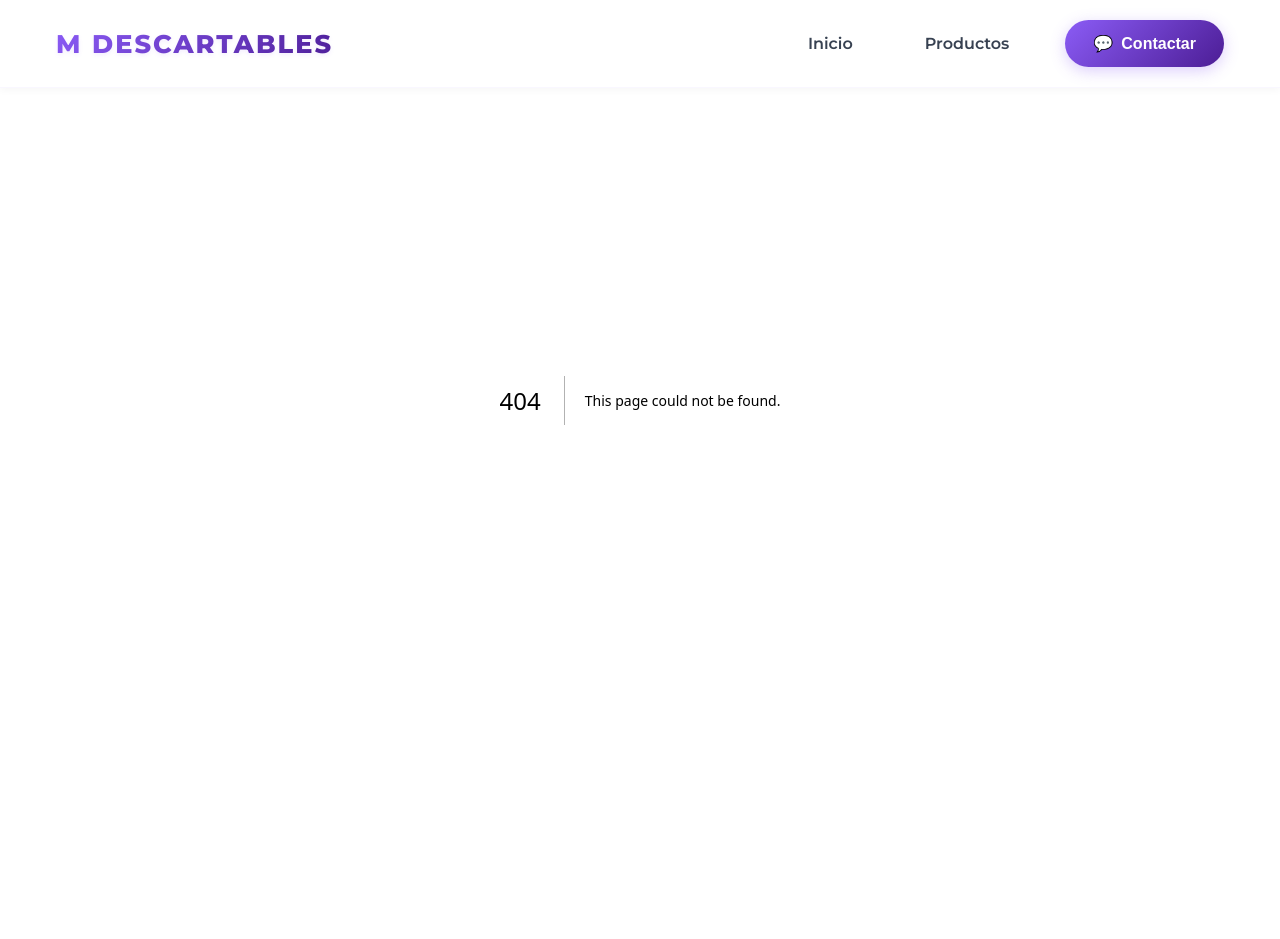
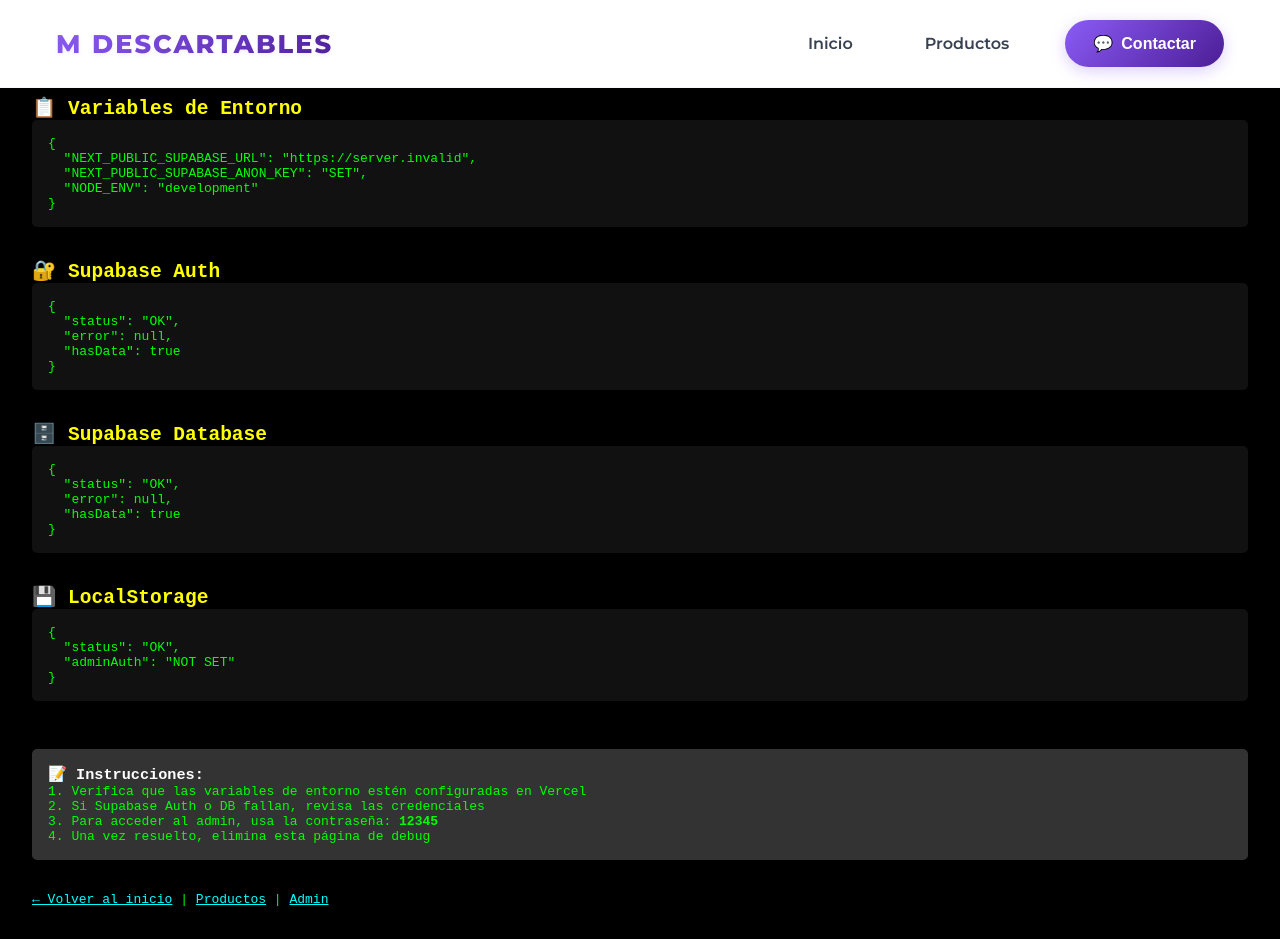
Before and after one commit to JoelDamato/scalocatalogo, a Next.js app: page /debug in a window 1280 px wide. Before the commit this address had no page. Before the commit the page ends 800 px from the top, so only its background shows below. Built offline with nearby package versions, Linux system fonts and the light colour scheme; no server answers; the database is empty.

Commit message:
Add debug page to diagnose production issues
- Environment variables verification
- Supabase connection testing
- Database connectivity check
- LocalStorage admin auth status
- Comprehensive diagnostics for troubleshooting

```diff
--- /dev/null
+++ b/app/debug/page.tsx
@@ -0,0 +1,141 @@
+'use client'
+
+import { useState, useEffect } from 'react'
+import { supabase } from '../../src/lib/supabase'
+
+export default function DebugPage() {
+  const [diagnostics, setDiagnostics] = useState<any>({})
+  const [loading, setLoading] = useState(true)
+
+  useEffect(() => {
+    async function runDiagnostics() {
+      const results: any = {}
+
+      // Verificar variables de entorno
+      results.envVars = {
+        NEXT_PUBLIC_SUPABASE_URL: process.env.NEXT_PUBLIC_SUPABASE_URL || 'NOT SET',
+        NEXT_PUBLIC_SUPABASE_ANON_KEY: process.env.NEXT_PUBLIC_SUPABASE_ANON_KEY ? 'SET' : 'NOT SET',
+        NODE_ENV: process.env.NODE_ENV || 'NOT SET'
+      }
+
+      // Verificar conexión a Supabase
+      try {
+        const { data, error } = await supabase.auth.getSession()
+        results.supabaseAuth = {
+          status: error ? 'ERROR' : 'OK',
+          error: error?.message || null,
+          hasData: !!data
+        }
+      } catch (err: any) {
+        results.supabaseAuth = {
+          status: 'EXCEPTION',
+          error: err.message,
+          hasData: false
+        }
+      }
+
+      // Verificar conexión a la base de datos
+      try {
+        const { data, error } = await supabase
+          .from('productos')
+          .select('count')
+          .limit(1)
+
+        results.supabaseDB = {
+          status: error ? 'ERROR' : 'OK',
+          error: error?.message || null,
+          hasData: !!data
+        }
+      } catch (err: any) {
+        results.supabaseDB = {
+          status: 'EXCEPTION',
+          error: err.message,
+          hasData: false
+        }
+      }
+
+      // Verificar localStorage (para admin auth)
+      try {
+        const adminAuth = localStorage.getItem('admin-authenticated')
+        results.localStorage = {
+          status: 'OK',
+          adminAuth: adminAuth || 'NOT SET'
+        }
+      } catch (err: any) {
+        results.localStorage = {
+          status: 'ERROR',
+          error: err.message
+        }
+      }
+
+      setDiagnostics(results)
+      setLoading(false)
+    }
+
+    runDiagnostics()
+  }, [])
+
+  if (loading) {
+    return (
+      <div style={{ padding: '2rem', fontFamily: 'monospace' }}>
+        <h1>🔍 Ejecutando diagnósticos...</h1>
+      </div>
+    )
+  }
+
+  return (
+    <div style={{
+      padding: '2rem',
+      fontFamily: 'monospace',
+      backgroundColor: '#000',
+      color: '#00ff00',
+      minHeight: '100vh'
+    }}>
+      <h1 style={{ color: '#ffffff', marginBottom: '2rem' }}>🔍 Diagnósticos del Sistema</h1>
+
+      <div style={{ marginBottom: '2rem' }}>
+        <h2 style={{ color: '#ffff00' }}>📋 Variables de Entorno</h2>
+        <pre style={{ background: '#111', padding: '1rem', borderRadius: '5px' }}>
+          {JSON.stringify(diagnostics.envVars, null, 2)}
+        </pre>
+      </div>
+
+      <div style={{ marginBottom: '2rem' }}>
+        <h2 style={{ color: '#ffff00' }}>🔐 Supabase Auth</h2>
+        <pre style={{ background: '#111', padding: '1rem', borderRadius: '5px' }}>
+          {JSON.stringify(diagnostics.supabaseAuth, null, 2)}
+        </pre>
+      </div>
+
+      <div style={{ marginBottom: '2rem' }}>
+        <h2 style={{ color: '#ffff00' }}>🗄️ Supabase Database</h2>
+        <pre style={{ background: '#111', padding: '1rem', borderRadius: '5px' }}>
+          {JSON.stringify(diagnostics.supabaseDB, null, 2)}
+        </pre>
+      </div>
+
+      <div style={{ marginBottom: '2rem' }}>
+        <h2 style={{ color: '#ffff00' }}>💾 LocalStorage</h2>
+        <pre style={{ background: '#111', padding: '1rem', borderRadius: '5px' }}>
+          {JSON.stringify(diagnostics.localStorage, null, 2)}
+        </pre>
+      </div>
+
+      <div style={{ marginTop: '3rem', padding: '1rem', background: '#333', borderRadius: '5px' }}>
+        <h3 style={{ color: '#ffffff' }}>📝 Instrucciones:</h3>
+        <p>1. Verifica que las variables de entorno estén configuradas en Vercel</p>
+        <p>2. Si Supabase Auth o DB fallan, revisa las credenciales</p>
+        <p>3. Para acceder al admin, usa la contraseña: <strong>12345</strong></p>
+        <p>4. Una vez resuelto, elimina esta página de debug</p>
+      </div>
+
+      <div style={{ marginTop: '2rem' }}>
+        <a href="/" style={{ color: '#00ffff', textDecoration: 'underline' }}>← Volver al inicio</a>
+        {' | '}
+        <a href="/productos" style={{ color: '#00ffff', textDecoration: 'underline' }}>Productos</a>
+        {' | '}
+        <a href="/admin" style={{ color: '#00ffff', textDecoration: 'underline' }}>Admin</a>
+      </div>
+    </div>
+  )
+}
```
